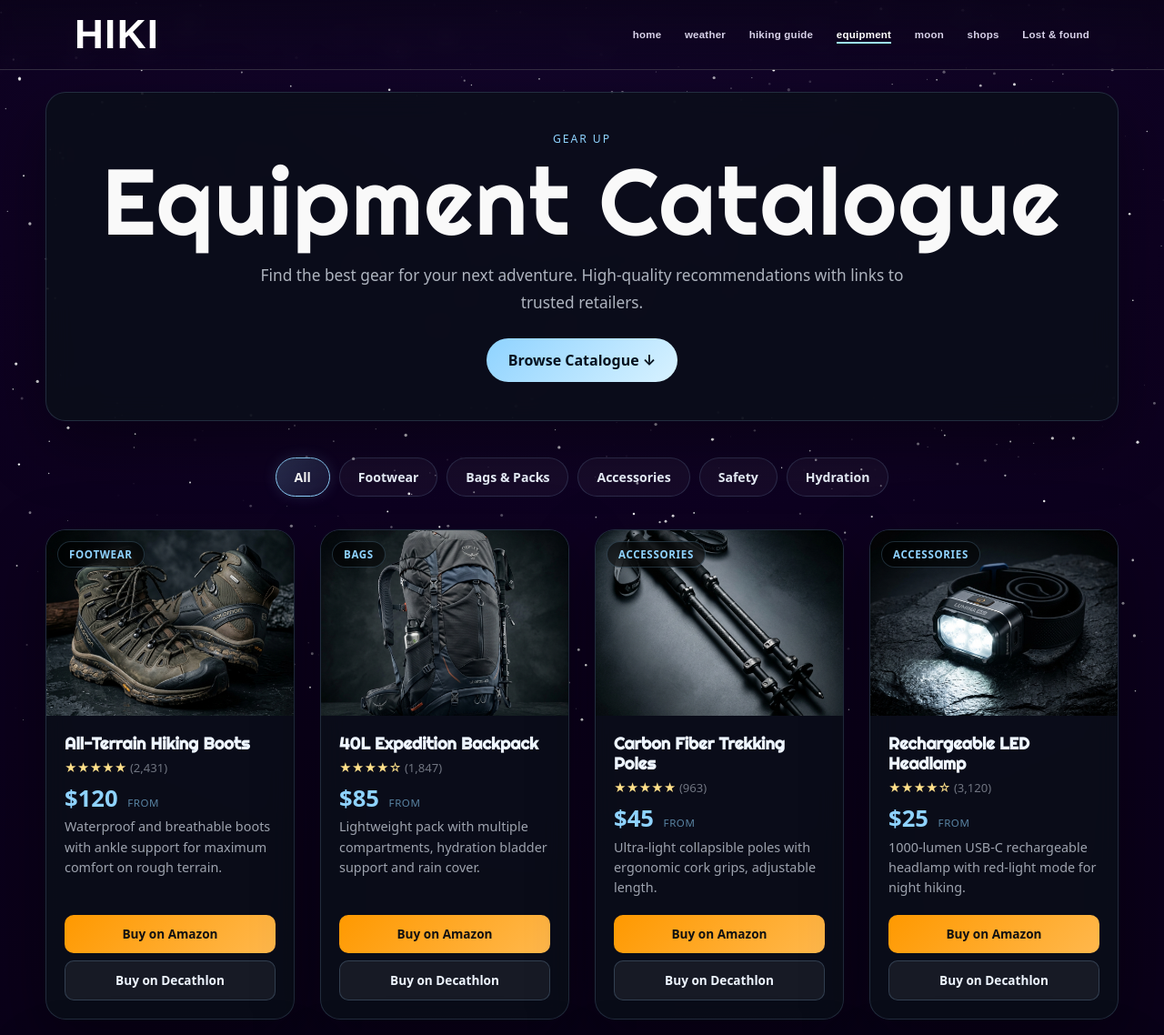
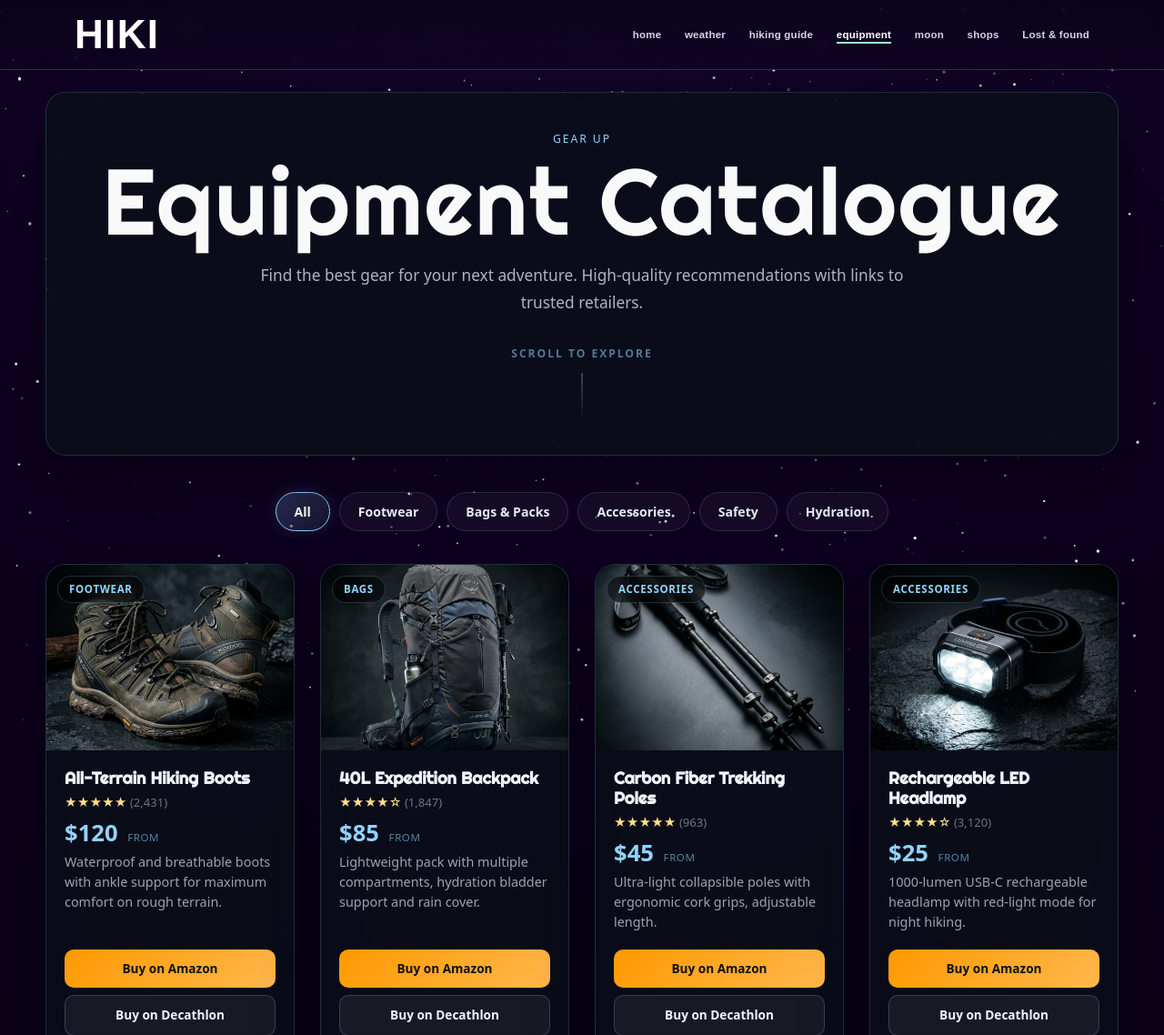
Before and after one commit to Adam-BH/projet-web-gl21-chabiba, a PHP site: page /pages/equipment.php in a window 1280 px wide. Shown: the top 1138 px of the page at 91% size. Run offline with PHP 8.4, Linux system fonts and the light colour scheme; some libraries are stand-ins or nearby versions.

Commit message:
feat: replace scroll button with indicator bar

```diff
--- a/css/pages/equipment.css
+++ b/css/pages/equipment.css
@@ -39,6 +39,65 @@
     color: rgba(238, 245, 255, 0.72);
     font-size: clamp(1.02rem, 1.35vw, 1.18rem);
     line-height: 1.75;
+}
+
+/* ── Scroll Indicator Bar ── */
+.scroll-indicator-wrap {
+    display: inline-flex;
+    flex-direction: column;
+    align-items: center;
+    justify-content: center;
+    margin-top: 32px;
+    cursor: pointer;
+    gap: 12px;
+    user-select: none;
+    transition: transform 0.2s ease;
+}
+
+.scroll-indicator-wrap:hover {
+    transform: translateY(2px);
+}
+
+.scroll-text {
+    font-size: 0.76rem;
+    color: rgba(143, 211, 255, 0.55);
+    letter-spacing: 0.16em;
+    text-transform: uppercase;
+    font-weight: 700;
+    transition: color 0.3s ease;
+}
+
+.scroll-indicator-wrap:hover .scroll-text {
+    color: #8fd3ff;
+}
+
+.scroll-bar {
+    position: relative;
+    width: 2px;
+    height: 48px;
+    background: linear-gradient(to bottom, rgba(143, 211, 255, 0.3), rgba(143, 211, 255, 0.02));
+    border-radius: 1px;
+    overflow: hidden;
+}
+
+.scroll-dot {
+    position: absolute;
+    top: 0;
+    left: 0;
+    width: 100%;
+    height: 16px;
+    background: linear-gradient(to bottom, #8fd3ff, rgba(143, 211, 255, 0));
+    border-radius: 1px;
+    animation: scrollMove 2.2s infinite cubic-bezier(0.65, 0, 0.35, 1);
+}
+
+@keyframes scrollMove {
+    0% {
+        transform: translateY(-100%);
+    }
+    70%, 100% {
+        transform: translateY(300%);
+    }
 }
 
 /* ── Category Filter Chips ── */
--- a/js/equipment.js
+++ b/js/equipment.js
@@ -28,9 +28,9 @@ document.addEventListener('DOMContentLoaded', () => {
     });
 
     // Scroll down functionality
-    const scrollBtn = document.getElementById('scrollDownBtn');
-    if (scrollBtn && filterContainer) {
-        scrollBtn.addEventListener('click', () => {
+    const scrollIndicator = document.getElementById('scrollIndicator');
+    if (scrollIndicator && filterContainer) {
+        scrollIndicator.addEventListener('click', () => {
             const yOffset = -20;
             const y = filterContainer.getBoundingClientRect().top + window.scrollY + yOffset;
             window.scrollTo({ top: y, behavior: 'smooth' });
--- a/pages/equipment.php
+++ b/pages/equipment.php
@@ -10,9 +10,12 @@ include __DIR__ . '/includes/header.php';
             <p class="eyebrow">Gear Up</p>
             <h1>Equipment Catalogue</h1>
             <p class="lead">Find the best gear for your next adventure. High-quality recommendations with links to trusted retailers.</p>
-            <button id="scrollDownBtn" class="button primary mt-4" style="margin-top: 24px; padding: 12px 24px; border-radius: 999px; font-weight: bold; cursor: pointer; border: none; background: linear-gradient(135deg, #8fd3ff 0%, #d8f2ff 100%); color: #06111f; transition: transform 0.2s;">
-                Browse Catalogue ↓
-            </button>
+            <div id="scrollIndicator" class="scroll-indicator-wrap">
+                <span class="scroll-text">Scroll to explore</span>
+                <div class="scroll-bar">
+                    <div class="scroll-dot"></div>
+                </div>
+            </div>
         </section>
 
         <!-- Category Filters -->
```
